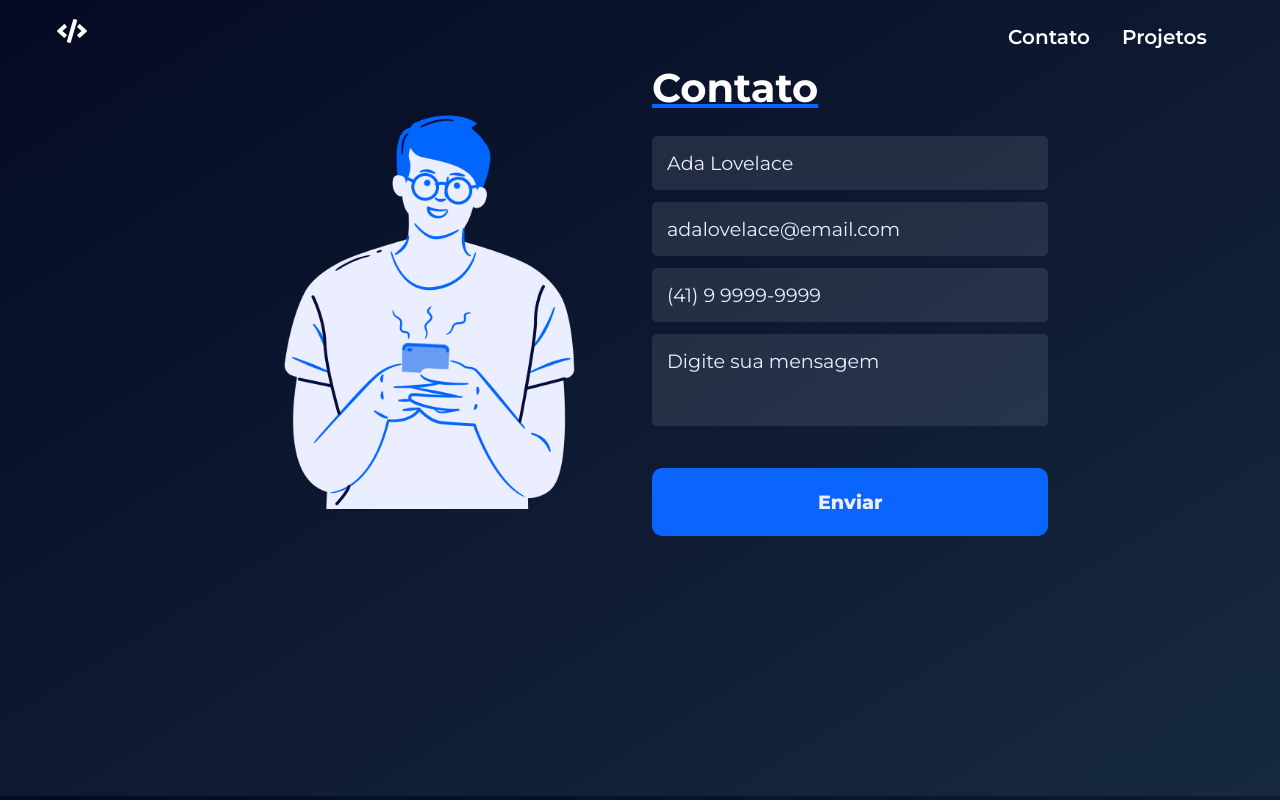
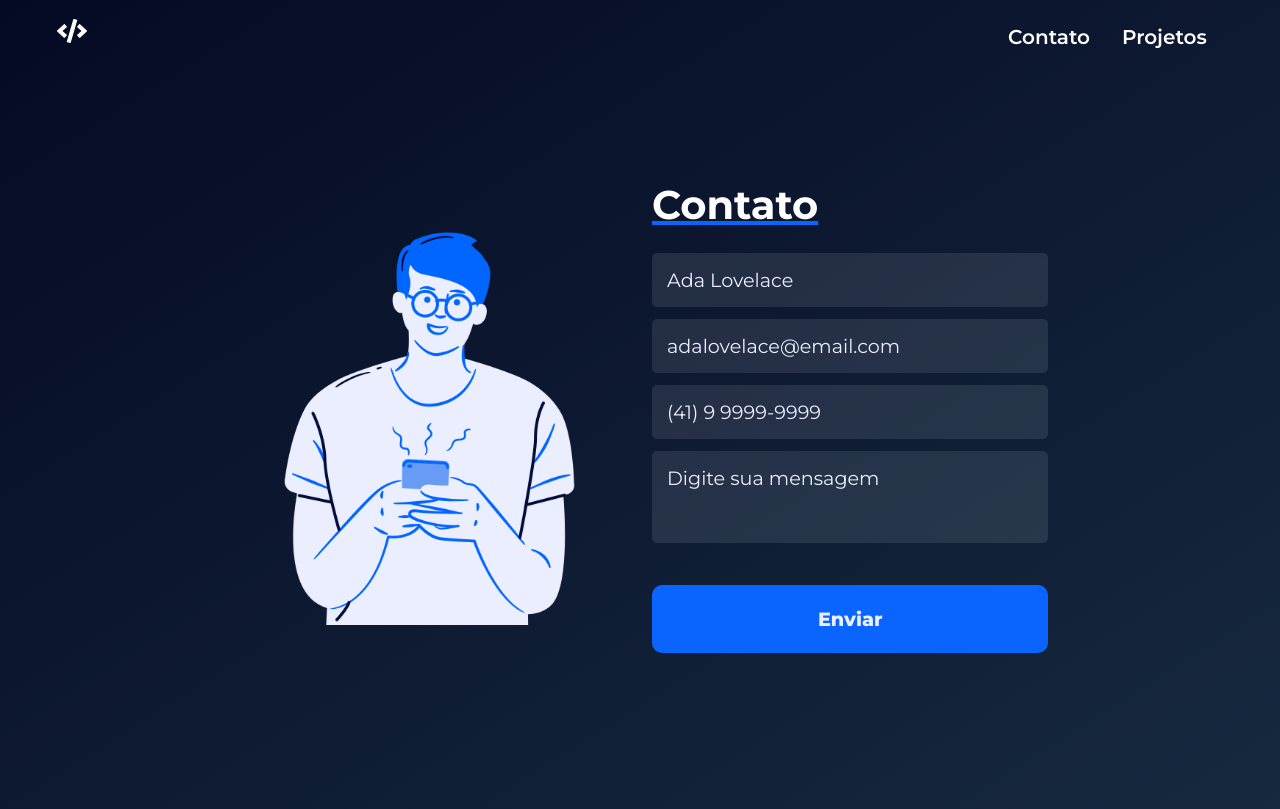
Before and after one commit to eduardomuchak/eduardo-portfolio, a React (Create React App) app: page /contato in a window 1280 px wide. Built offline with nearby package versions, Linux system fonts and the light colour scheme.

Commit message:
fix: Correção página contato alinhamento principal

```diff
--- a/src/styles/Contact.css
+++ b/src/styles/Contact.css
@@ -8,7 +8,7 @@
 
 .main-container {
   display: flex;
-  height: 94%;
+  min-height: 91.9vh;
   flex-direction: row;
   align-items: center;
   justify-content: space-around;
```
